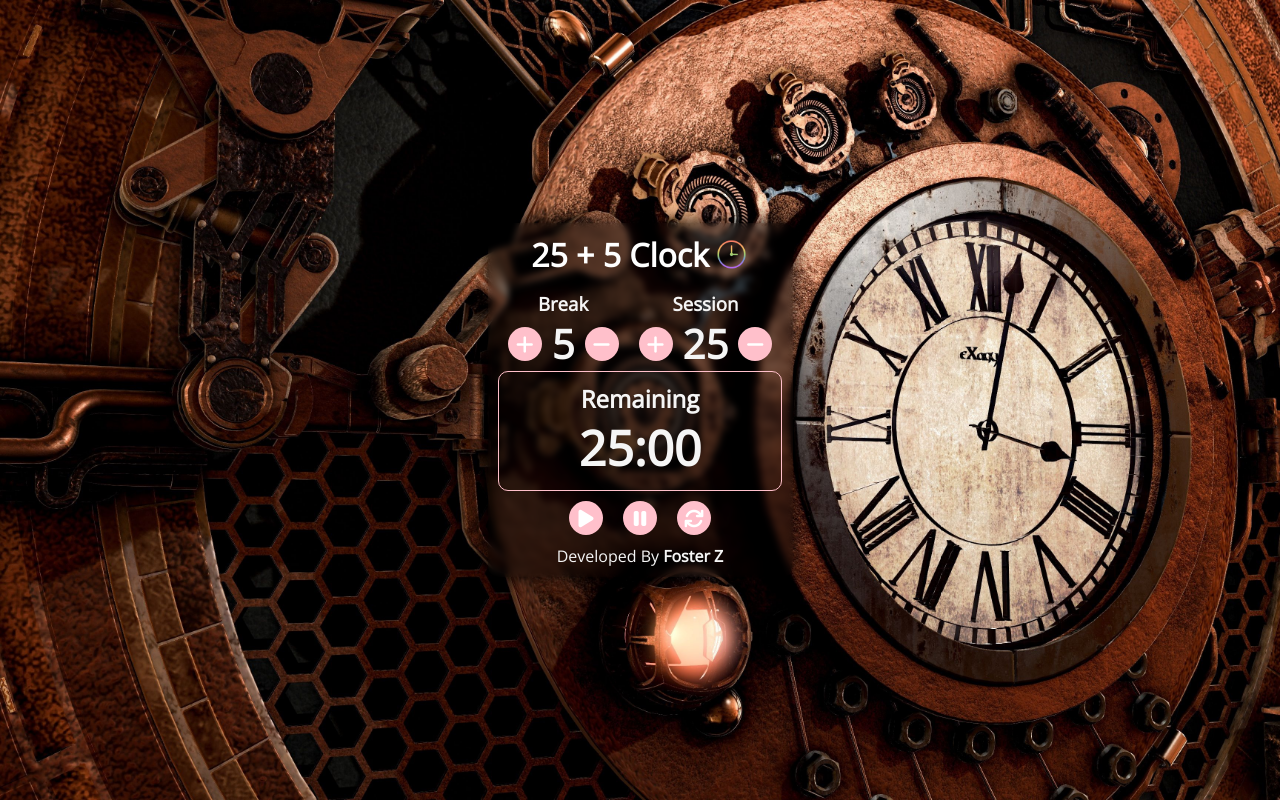
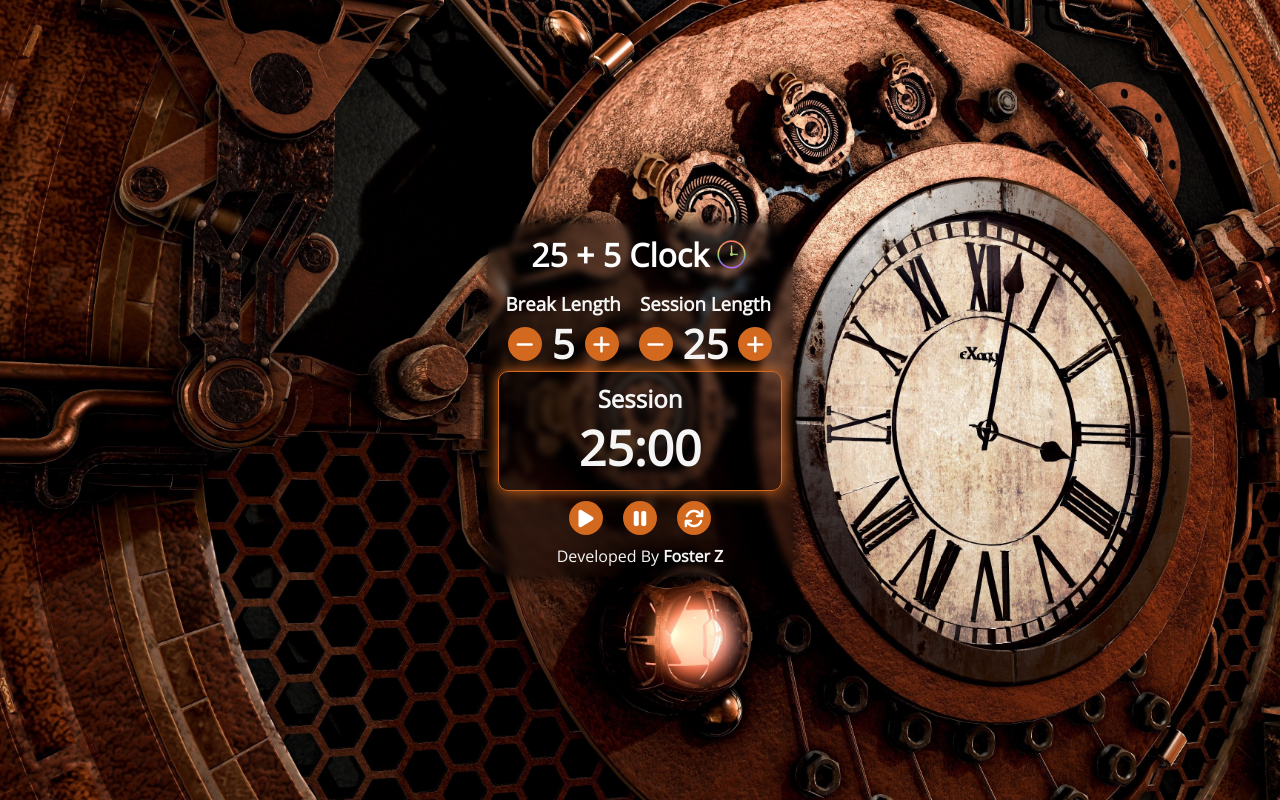
Before and after one commit to Foss-Educational-Projects/Clock, a React (Vite) app: page / in a window 1280 px wide. Built offline with nearby package versions, Linux system fonts and the light colour scheme.

Commit message:
Initial Commit 6 Clock

```diff
--- a/index.html
+++ b/index.html
@@ -17,5 +17,6 @@
   <body>
     <div id="root"></div>
     <script type="module" src="./src/main.jsx"></script>
+    <script src="https://cdn.freecodecamp.org/testable-projects-fcc/v1/bundle.js"></script>
   </body>
 </html>
--- a/src/assets/scss/components/clock/_clock.scss
+++ b/src/assets/scss/components/clock/_clock.scss
@@ -6,7 +6,8 @@
 	--clock-bg-color: rgba(0,0,0,0.5);
 	--clock-button-color: blue;
 	--clock-header-color: white;
-	--accent-color:pink;
+	--accent-color:chocolate;
+	--secondary-color: chocolate;
 }
 .clock {
 	margin: 10px 0;
--- a/src/assets/scss/components/clock/modules/_clock-break-session.scss
+++ b/src/assets/scss/components/clock/modules/_clock-break-session.scss
@@ -31,3 +31,9 @@
 		justify-content: space-evenly;
 	}
 }
+
+@media (max-width: 450px) {
+	.break-and-session {
+		flex-direction: column;
+	}
+}
--- a/src/assets/scss/components/clock/modules/_clock-timer.scss
+++ b/src/assets/scss/components/clock/modules/_clock-timer.scss
@@ -3,6 +3,7 @@
 		padding: 10px;
 		border: 1px solid var(--accent-color);
 		border-radius: 10px;
+		box-shadow: 0 0 15px var(--secondary-color);
 		.timer-header {
 			text-align: center;
 		}
--- a/src/components/Clock.jsx
+++ b/src/components/Clock.jsx
@@ -1,46 +1,20 @@
 import React from "react";
-import { useRef } from "react";
 import Button from 'react-bootstrap/Button'
+
 import { useSelector, useDispatch } from "react-redux";
 
-import { increaseBreak, decreaseBreak, resetBreak } from "../features/breakSlice";
-import { increaseSession, decreaseSession, resetSession } from "../features/sessionSlice";
-import { resumeTimer } from "../features/timerSlice";
+import Logo from "./../assets/images/clock-2.png"
 
-import Logo from "./../assets/images/clock-2.png"
+import Alarm from './../assets/audios/alarm.mp3';
+
+import { increaseSession, decreaseSession } from "../features/sessionSlice";
+
 const Clock = () => {
-	const sec = useRef(null);
-	const min = useRef(null);
-	let dataResumed = false;
-	const breakValue = useSelector(state => state.break.value)
-	const sessionValue = useSelector(state => state.session.value)
-	const timerResumed = useSelector(state => state.timer.value)
+	const dispatch = useDispatch();
+	const session = useSelector(state => state.session.value)
+	const min = useSelector(state => state.time.min)
+	const sec = useSelector(state => state.time.sec)
 
-	const dispatch = useDispatch();
-	const resetAll = () => {
-		dispatch(resetBreak())
-		dispatch(resetSession())
-	}
-	const toggleTimer = () => {
-		dispatch(resumeTimer(true))
-		timerFeature();
-		!dataResumed ? false : true;
-		console.log(dataResumed)
-	}
-	const clockFeature = () => {
-		if (parseInt(sec.current.textContent) < 9) {
-			sec.current.textContent = `0${parseInt(sec.current.textContent) + 1}`;
-		}
-		else {
-			sec.current.textContent = parseInt(sec.current.textContent) + 1;
-		}
-	}
-	const timerFeature = () => {
-		let timerInterval = setInterval(clockFeature, 1000)
-		if (!dataResumed) {
-			clearInterval(timerInterval)
-		}
-	}
 	return (
 		<div className="clock">
 			<h1 className="clock-header">
@@ -49,85 +23,45 @@ const Clock = () => {
 			</h1>
 			<div className="break-and-session">
 				<div className="break-section">
-					<h3 className="break-section-title">Break</h3>
-					{(() => {
-						if (timerResumed) {
-							return (
+					<h3 className="break-section-title" id="break-label">Break Length</h3>
 					<div className="break-section-settings">
-									<Button disabled={true} className="break-increase" onClick={() => dispatch(increaseBreak())}>
+						<Button className="break-decrease" id="break-decrement">
+							<i className="fa-solid fa-minus"></i>
+						</Button>
+						<p className="values" id="break-length">5</p>
+						<Button className="break-increase" id="break-increment">
 							<i className="fa-solid fa-plus"></i>
 						</Button>
-									<p className="values">{breakValue}</p>
-									<Button disabled={true} className="break-decrease" onClick={() => dispatch(decreaseBreak())}>
+					</div>
+				</div>
+				<div className="session-section">
+					<h3 className="session-section-title" id="session-label">Session Length</h3>
+					<div className="session-section-settings">
+						<Button className="session-decrease" id="session-decrement" onClick={() => dispatch(decreaseSession())}>
 							<i className="fa-solid fa-minus"></i>
 						</Button>
-								</div>
-							)
-						}
-						else {
-							return (
-								<div className="break-section-settings">
-									<Button className="break-increase" onClick={() => dispatch(increaseBreak())}>
+						<p className="values" id="session-length">{session}</p>
+						<Button className="session-increase" id="session-increment" onClick={() => dispatch(increaseSession())}>
 							<i className="fa-solid fa-plus"></i>
 						</Button>
-									<p className="values">{breakValue}</p>
-									<Button className="break-decrease" onClick={() => dispatch(decreaseBreak())}>
-										<i className="fa-solid fa-minus"></i>
-									</Button>
 					</div>
-							)
-						}
-					})()}
-				</div>
-				<div className="session-section">
-					<h3 className="session-section-title">Session</h3>
-					{(() => {
-						if (timerResumed) {
-							return (
-								<div className="session-section-settings">
-									<Button disabled={true} className="session-increase" onClick={() => dispatch(increaseSession())}>
-										<i className="fa-solid fa-plus"></i>
-									</Button>
-									<p className="values">{sessionValue}</p>
-									<Button disabled={true} className="session-decrease" onClick={() => dispatch(decreaseSession())}>
-										<i className="fa-solid fa-minus"></i>
-									</Button>
-								</div>
-							)
-						}
-						else {
-							return (
-								<div className="session-section-settings">
-									<Button className="session-increase" onClick={() => dispatch(increaseSession())}>
-										<i className="fa-solid fa-plus"></i>
-									</Button>
-									<p className="values">{sessionValue}</p>
-									<Button className="session-decrease" onClick={() => dispatch(decreaseSession())}>
-										<i className="fa-solid fa-minus"></i>
-									</Button>
-								</div>
-							)
-						}
-					})()}
 				</div>
 			</div>
 			<div className="timer">
 				<div className="timer-display">
-					<h2 className="timer-header">Remaining</h2>
+					<h2 className="timer-header" id="timer-label">Session</h2>
 					<div className="timer-clock">
-						<p ref={min}>{sessionValue}</p>
-						<p>:</p>
-						<p ref={sec}>00</p>
+						<p id="time-left">{min}:{sec}</p>
 					</div>
 				</div>
 				<div className="timer-controls">
-					<Button className='timer-start' data-resumed={dataResumed} onClick={toggleTimer}>
+					<Button className='timer-start' id="start_stop">
 						<i className="fa-solid fa-play"></i>
 					</Button>
-					<Button className='timer-pause' data-resumed={dataResumed} onClick={toggleTimer}>
+					<Button className='timer-pause'>
 						<i className="fa-solid fa-pause"></i>
 					</Button>
-					<Button className='timer-reset' onClick={resetAll}>
+					<Button className='timer-reset' id="reset">
 						<i className="fa-solid fa-arrows-rotate"></i>
 					</Button>
 				</div>
--- a/src/features/breakSlice.js
+++ /dev/null
@@ -1,25 +0,0 @@
-import { createSlice } from '@reduxjs/toolkit'
-
-const initialState = {
-	value: 5
-}
-
-const breakSlice = createSlice({
-	name: "break",
-	initialState,
-	reducers: {
-		increaseBreak: (state, action) => {
-			(state.value > 59) ? state.value = 60 : state.value++
-
-		},
-		decreaseBreak: (state, action) => {
-			(state.value < 2) ? state.value = 1 : state.value--
-		},
-		resetBreak: (state) => {
-			state.value = 5
-		}
-	}
-})
-
-export const { increaseBreak, decreaseBreak, resetBreak } = breakSlice.actions;
-export default breakSlice.reducer;
--- a/src/features/sessionSlice.js
+++ b/src/features/sessionSlice.js
@@ -1,25 +1,34 @@
-import { createSlice } from '@reduxjs/toolkit'
+import { createSlice } from "@reduxjs/toolkit";
 
 const initialState = {
 	value: 25
 }
 
 const sessionSlice = createSlice({
-	name: "session",
+	name:'session',
 	initialState,
 	reducers: {
-		increaseSession: (state, action) => {
-			(state.value > 59) ? state.value = 60 : state.value++
-
+		setSession: (state, action) => {
+			state.value = action.payload;
 		},
-		decreaseSession: (state, action) => {
-			(state.value < 2) ? state.value = 1 : state.value--
+		increaseSession: (state, _) => {
+			if(state.value === 60) {
+				console.log("Session Upper Limit Reached")
+			}
+			else {
+				state.value++;
+			}
 		},
-		resetSession: (state) => {
-			state.value = 25
+		decreaseSession: (state, _) => {
+			if(state.value === 1) {
+				console.log("Session Lower Limit Reached")
+			}
+			else {
+				state.value--;
+			}
 		}
 	}
 })
 
-export const { increaseSession, decreaseSession, resetSession } = sessionSlice.actions;
+export const { setSession, increaseSession, decreaseSession } = sessionSlice.actions;
 export default sessionSlice.reducer;
--- a/src/features/timerSlice.js
+++ b/src/features/timerSlice.js
@@ -1,18 +1,22 @@
-import { createSlice } from '@reduxjs/toolkit'
+import { createSlice } from "@reduxjs/toolkit";
 
 const initialState = {
-	value: false,
+	min:"25",
+	sec: "00"
 }
 
 const timerSlice = createSlice({
 	name: "timer",
 	initialState,
 	reducers: {
-		resumeTimer: (state, action) => {
-			state.value ? state.value = false : state.value = true
+		decrease:(state, action) => {
+			if(parseInt(state.sec) < 0){
+				min = `${parseInt(min) - 1}`
+				sec = `60`;
+			}
+			sec--;
 		}
 	}
 })
-
-export const { resumeTimer } = timerSlice.actions;
+export const { decrease } = timerSlice.actions;
 export default timerSlice.reducer;
--- a/src/store/store.js
+++ b/src/store/store.js
@@ -1,12 +1,10 @@
 import { configureStore} from '@reduxjs/toolkit'
-import sessionSlice from '../features/sessionSlice'
-import breakSlice from '../features/breakSlice'
 import timerSlice from '../features/timerSlice'
+import sessionSlice  from '../features/sessionSlice'
 
 export const store = configureStore({
 	reducer: {
-		break:breakSlice,
-		session: sessionSlice,
-		timer: timerSlice
+		time:timerSlice,
+		session:sessionSlice
 	}
 })
```
Also changed, not shown: src/features/dataSlice.js (deleted, +0 -21 lines). Lines whose indentation alone changed are shown as unchanged.
